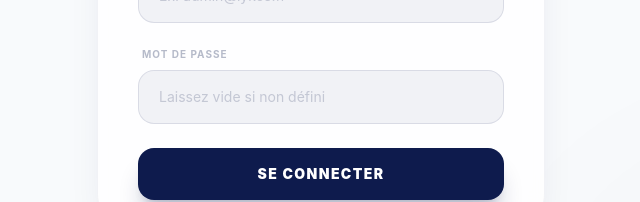
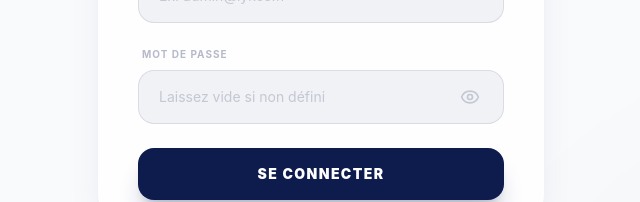
Before and after one commit to younes-Men/CRM_-My-FunBooster, a React (Vite) app in the folder crm-metier/: page / in a window 1280 px wide. Shown: the part 379-581 px from the top of the page, without its empty margins (319-959 px from the left). Built offline with nearby package versions, Linux system fonts and the light colour scheme.

Commit message:
Add eyes in mdp

```diff
--- a/crm-metier/src/App.jsx
+++ b/crm-metier/src/App.jsx
@@ -7,11 +7,13 @@ import TempRdvZone from './components/TempRdvZone';
 import CalendarView from './components/CalendarView';
 import Pipeline from './components/Pipeline';
 import { getUser } from './lib/authConfig';
+import { Eye, EyeOff } from 'lucide-react';
 
 function App() {
   const [user, setUser] = useState(null);
   const [credential, setCredential] = useState('');
   const [password, setPassword] = useState('');
+  const [showPassword, setShowPassword] = useState(false);
   const [loginError, setLoginError] = useState('');
   const [activeTab, setActiveTab] = useState('leads');
   const [isSidebarExpanded, setIsSidebarExpanded] = useState(false);
@@ -89,13 +91,22 @@ function App() {
 
           <div className="flex flex-col gap-2">
             <label className="text-[10px] font-bold text-navy/30 uppercase tracking-widest ml-1">Mot de passe</label>
-            <input
-              type="password"
-              value={password}
-              onChange={(e) => setPassword(e.target.value)}
-              placeholder="Laissez vide si non défini"
-              className="bg-navy/5 border border-navy/10 rounded-2xl px-5 py-4 text-sm text-navy focus:outline-none focus:ring-2 focus:ring-primary/50 transition-all placeholder:text-navy/20"
-            />
+            <div className="relative group/pass">
+              <input
+                type={showPassword ? "text" : "password"}
+                value={password}
+                onChange={(e) => setPassword(e.target.value)}
+                placeholder="Laissez vide si non défini"
+                className="w-full bg-navy/5 border border-navy/10 rounded-2xl px-5 py-4 text-sm text-navy focus:outline-none focus:ring-2 focus:ring-primary/50 transition-all placeholder:text-navy/20"
+              />
+              <button
+                type="button"
+                onClick={() => setShowPassword(!showPassword)}
+                className="absolute right-4 top-1/2 -translate-y-1/2 p-2 text-navy/20 hover:text-primary transition-colors"
+              >
+                {showPassword ? <EyeOff className="w-5 h-5" /> : <Eye className="w-5 h-5" />}
+              </button>
+            </div>
           </div>
 
           {loginError && <p className="text-primary text-[11px] font-bold text-center animate-pulse">{loginError}</p>}
```
